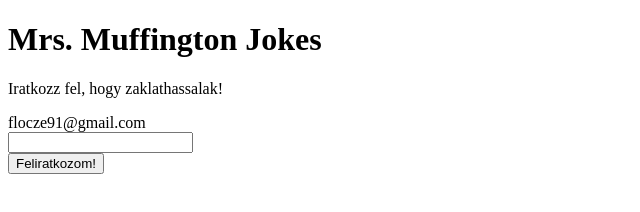
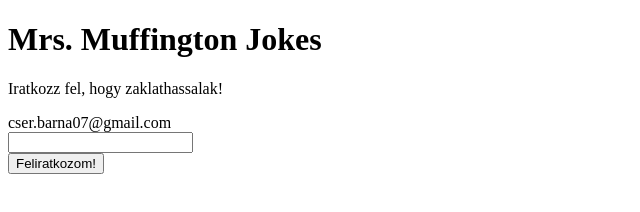
Before and after one commit to mrsmuffington/mrsmuffingtoncyberbully, a plain HTML site: page index.html in a window 1280 px wide. Shown: the full height of the page, 0-640 px from the left. Drawn offline with Linux system fonts and the light colour scheme.

Commit message:
Add files via upload

```diff
--- a/index.html
+++ b/index.html
@@ -9,7 +9,7 @@
     <h1>Mrs. Muffington Jokes</h1>
     <p>Iratkozz fel, hogy zaklathassalak!</p>
     <form action="https://formspree.io/f/mrs-muffington-form-id" method="POST">
-        <label for="email">flocze91@gmail.com</label><br>
+        <label for="email">cser.barna07@gmail.com</label><br>
         <input type="email" name="email" id="email" required><br>
         <button type="submit">Feliratkozom!</button>
     </form>
```
